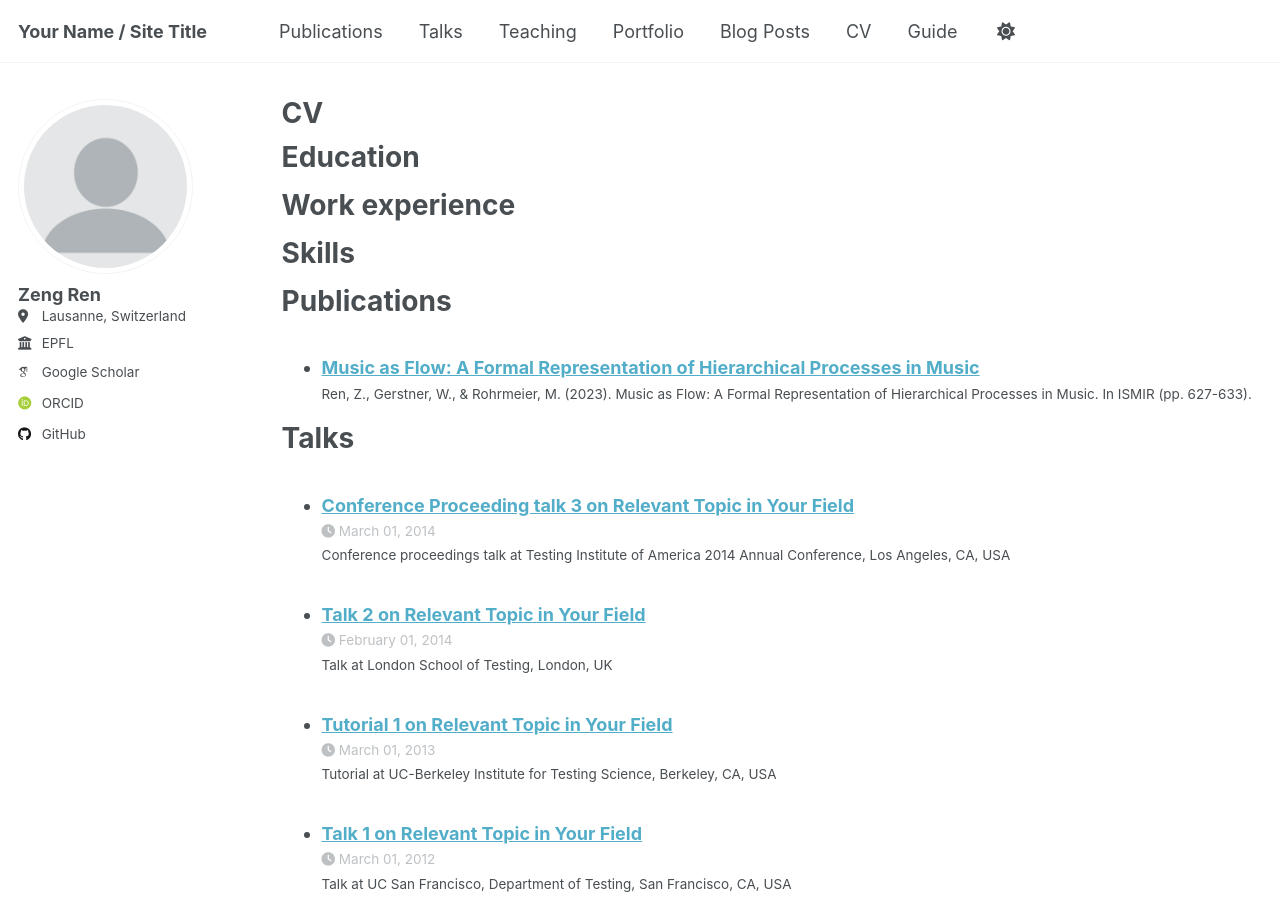
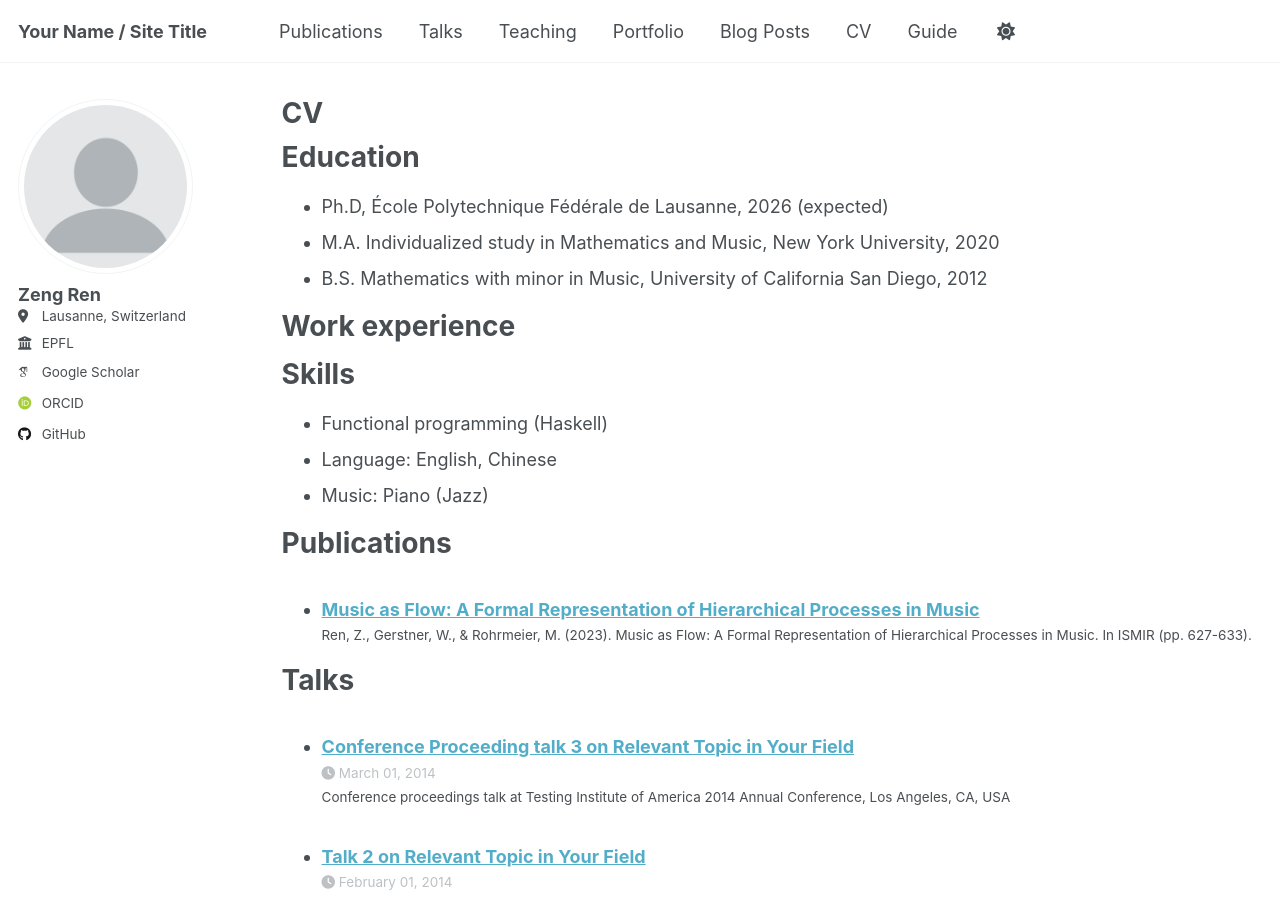
Before and after one commit to ren-zeng/ren-zeng.github.io, a Jekyll site: the page built from _pages/cv.md, in a window 1280 px wide and 900 px high. Built offline with Jekyll 4.4.1, drawn with Linux system fonts in a browser that asks for light colours; some web fonts are replaced; a script that is not in the unit is left out.

Commit message:
update cv and bio

```diff
--- a/_pages/cv.md
+++ b/_pages/cv.md
@@ -11,9 +11,10 @@ redirect_from:
 
 Education
 ======
-<!-- * Ph.D in Version Control Theory, GitHub University, 2018 (expected)
-* M.S. in Jekyll, GitHub University, 2014
-* B.S. in GitHub, GitHub University, 2012 -->
+
+* Ph.D, École Polytechnique Fédérale de Lausanne, 2026 (expected)
+* M.A. Individualized study in Mathematics and Music, New York University, 2020
+* B.S. Mathematics with minor in Music, University of California San Diego, 2012
 
 Work experience
 ======
@@ -34,31 +35,33 @@ Work experience
 
 Skills
 ======
-<!-- * Skill 1
-* Skill 2
-  * Sub-skill 2.1
-  * Sub-skill 2.2
-  * Sub-skill 2.3
-* Skill 3 -->
+
+* Functional programming (Haskell)
+* Language: English, Chinese
+* Music: Piano (Jazz)
 
 Publications
 ======
+
   <ul>{% for post in site.publications reversed %}
     {% include archive-single-cv.html %}
   {% endfor %}</ul>
 
 Talks
 ======
+
   <ul>{% for post in site.talks reversed %}
     {% include archive-single-talk-cv.html  %}
   {% endfor %}</ul>
 
 Teaching
 ======
+
   <ul>{% for post in site.teaching reversed %}
     {% include archive-single-cv.html %}
   {% endfor %}</ul>
 
 Service and leadership
 ======
+
 * Currently signed in to 43 different slack teams
```
Also changed, not shown: _pages/about.md (+6 -2 lines).
